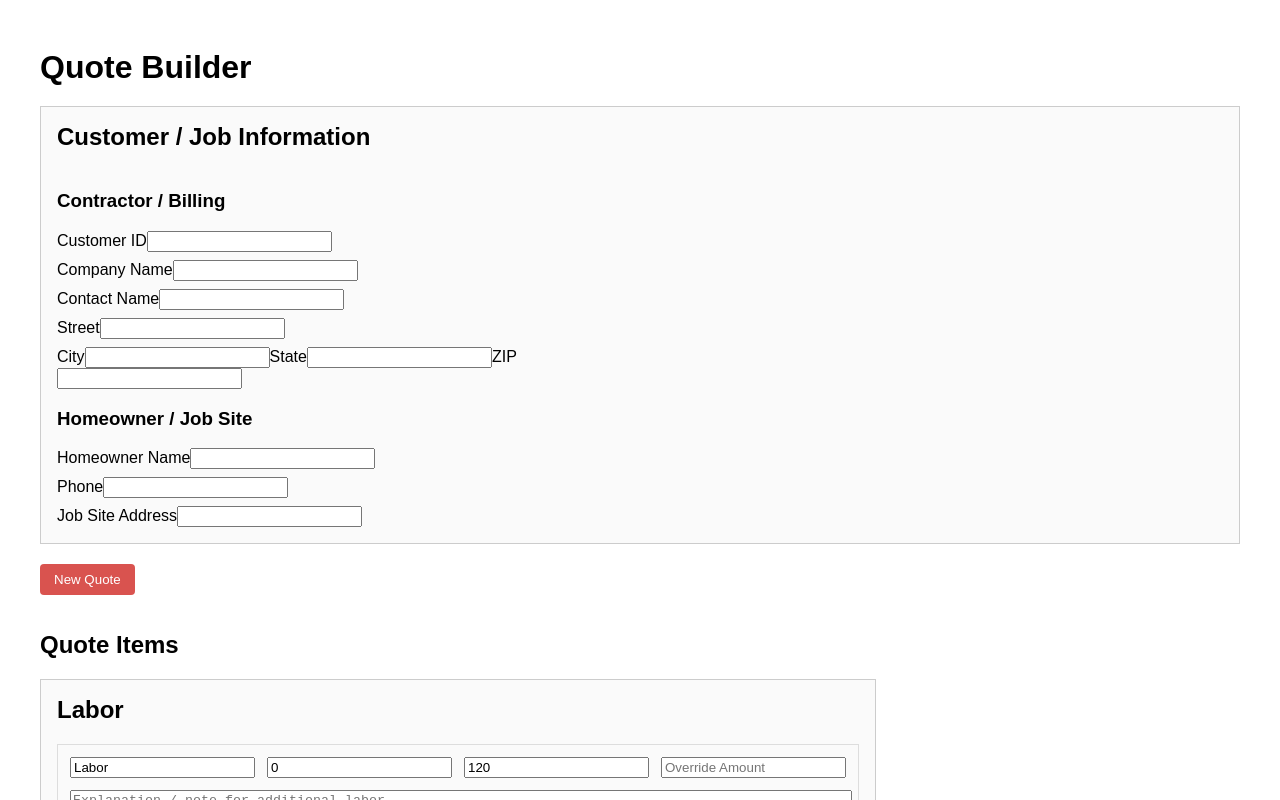
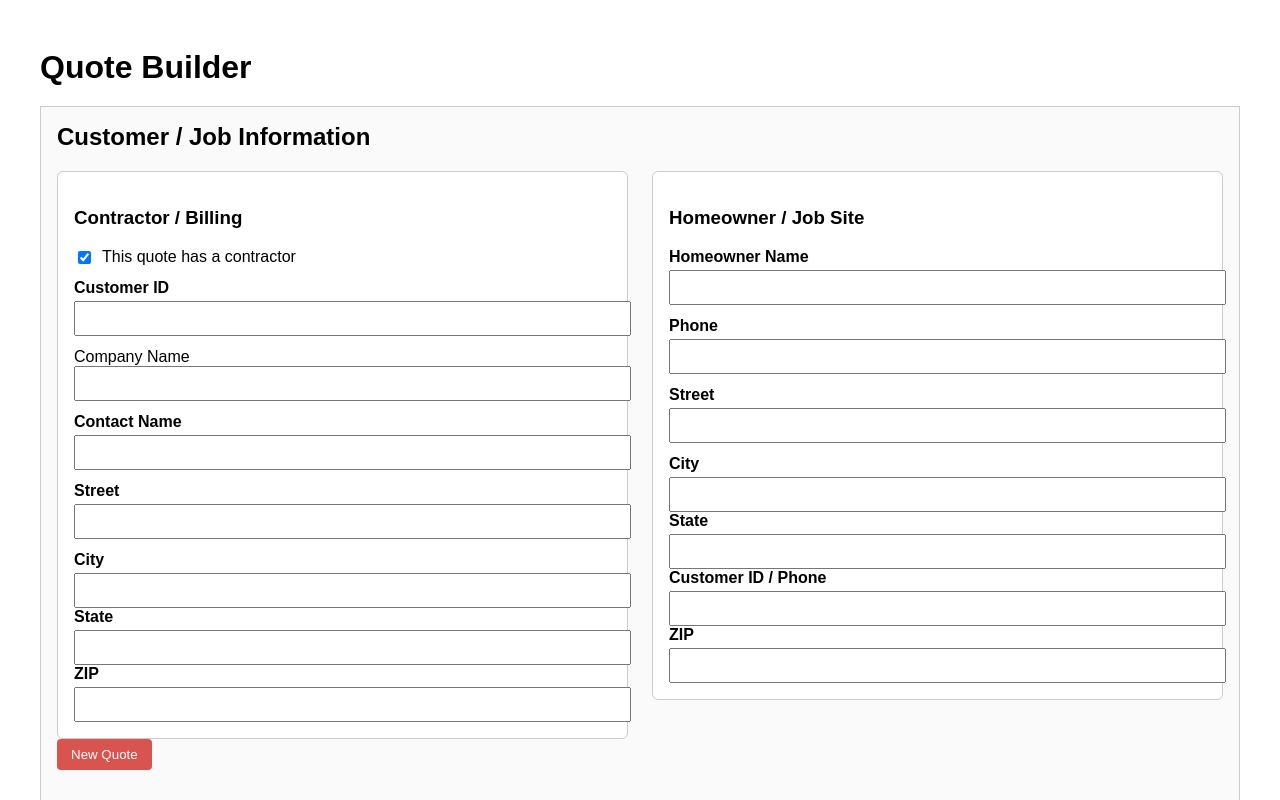
Before and after one commit to fastglassmirrorsandmore/fast-glass-app, a Next.js app: page /quote/new in a window 1280 px wide. Shown: the top 800 px of the page. Built offline with nearby package versions, Linux system fonts and the light colour scheme.

Commit message:
git commit -m "Improved customer info layout and contractor toggle"
Improved customer info layout and contractor toggle

```diff
--- a/src/app/quote/new/page.tsx
+++ b/src/app/quote/new/page.tsx
@@ -103,6 +103,7 @@ useEffect(() => {
   const [showTripCharge, setShowTripCharge] = useState(false);
   const [tripChargeMiles, setTripChargeMiles] = useState("0");
   const [tripChargeRate, setTripChargeRate] = useState("2.725");
+const [hasContractor, setHasContractor] = useState(true);
 const [contractorCustomerId, setContractorCustomerId] = useState("");
 const [contractorCompany, setContractorCompany] = useState("");
 const [contractorContact, setContractorContact] = useState("");
@@ -110,6 +111,7 @@ const [contractorStreet, setContractorStreet] = useState("");
 const [contractorCity, setContractorCity] = useState("");
 const [contractorState, setContractorState] = useState("");
 const [contractorZip, setContractorZip] = useState("");
+const [homeownerCustomerId, setHomeownerCustomerId] = useState("");
 const [homeownerName, setHomeownerName] = useState("");
 const [jobSiteAddress, setJobSiteAddress] = useState("");
 const [homeownerPhone, setHomeownerPhone] = useState("");
@@ -318,13 +320,38 @@ return (<main
 >
   <h2 style={{ marginTop: 0 }}>Customer / Job Information</h2>
 
-  <div style={{ display: "grid", gridTemplateColumns: "1fr 1fr", gap: "24px" }}>
+<div
+  style={{
+    display: "grid",
+    gridTemplateColumns: "1fr 1fr",
+    gap: "24px",
+    alignItems: "start",
+  }}
+>
     <div>
+      <div
+  style={{
+    border: "1px solid #ccc",
+    padding: "16px",
+    borderRadius: "6px",
+    background: "#fff",
+  }}
+>
       <h3>Contractor / Billing</h3>
-<div style={{ display: "grid", gap: "8px" }}>
-  <label>
+<label style={{ display: "flex", gap: "8px", alignItems: "center" }}>
+  <input
+    type="checkbox"
+    checked={hasContractor}
+    onChange={(e) => setHasContractor(e.target.checked)}
+  />
+  This quote has a contractor
+</label>
+{hasContractor && (
+  <div style={{ display: "grid", gap: "12px", marginTop: "12px" }}>
+ <label style={{ display: "grid", gap: "4px", fontWeight: 600 }}>
   Customer ID
    <input
+      style={{ width: "100%", padding: "8px" }}
       value={contractorCustomerId}
       onChange={(e) => setContractorCustomerId(e.target.value)}
     />
@@ -332,84 +359,134 @@ return (<main
 <label>
   Company Name
   <input
+    style={{ width: "100%", padding: "8px" }}
     value={contractorCompany}
     onChange={(e) => setContractorCompany(e.target.value)}
   />
 </label>
 
-<label>
+<label style={{ display: "grid", gap: "4px", fontWeight: 600 }}>
   Contact Name
  <input
+    style={{ width: "100%", padding: "8px" }}
     value={contractorContact}
     onChange={(e) => setContractorContact(e.target.value)}
   />
 </label>
 
-<label>
+<label style={{ display: "grid", gap: "4px", fontWeight: 600 }}>
   Street
   <input
+    style={{ width: "100%", padding: "8px" }}
     value={contractorStreet}
     onChange={(e) => setContractorStreet(e.target.value)}
   />
 </label>
 
 <div className="grid grid-cols-3 gap-2">
-  <label>
+  <label style={{ display: "grid", gap: "4px", fontWeight: 600 }}>
     City
     <input
+      style={{ width: "100%", padding: "8px" }}
       value={contractorCity}
       onChange={(e) => setContractorCity(e.target.value)}
     />
   </label>
 
-  <label>
+ <label style={{ display: "grid", gap: "4px", fontWeight: 600 }}>
     State
     <input
+      style={{ width: "100%", padding: "8px" }}
       value={contractorState}
       onChange={(e) => setContractorState(e.target.value)}
     />
   </label>
 
-  <label>
+  <label style={{ display: "grid", gap: "4px", fontWeight: 600 }}>
     ZIP
     <input
+      style={{ width: "100%", padding: "8px" }}
       value={contractorZip}
       onChange={(e) => setContractorZip(e.target.value)}
     />
    </label>
 </div>
 </div>
-
+)}
    </div>
 </div>
 
-    <div>
+<div
+  style={{
+    border: "1px solid #ccc",
+    padding: "16px",
+    borderRadius: "6px",
+    background: "#fff",
+  }}
+>
       <h3>Homeowner / Job Site</h3>
-<div style={{ display: "grid", gap: "8px" }}>
-
-<label>
+<div style={{ display: "grid", gap: "12px", marginTop: "12px" }}>
+<label style={{ display: "grid", gap: "4px", fontWeight: 600 }}>
   Homeowner Name
   <input
+    style={{ width: "100%", padding: "8px" }}
     value={homeownerName}
     onChange={(e) => setHomeownerName(e.target.value)}
   />
 </label>
-<label>
+<label style={{ display: "grid", gap: "4px", fontWeight: 600 }}>
   Phone
   <input
+  style={{ width: "100%", padding: "8px" }}
   value={homeownerPhone}
   onChange={(e) => setHomeownerPhone(e.target.value)}
 />
 </label>
 
-<label>
-  Job Site Address
+<label style={{ display: "grid", gap: "4px", fontWeight: 600 }}>
+  Street
   <input
-    value={jobSiteAddress}
-    onChange={(e) => setJobSiteAddress(e.target.value)}
+    style={{ width: "100%", padding: "8px" }}
+    value={jobStreet}
+    onChange={(e) => setJobStreet(e.target.value)}
   />
 </label>
 
+<div className="grid grid-cols-3 gap-2">
+  <label style={{ display: "grid", gap: "4px", fontWeight: 600 }}>
+    City
+    <input
+      style={{ width: "100%", padding: "8px" }}
+      value={jobCity}
+      onChange={(e) => setJobCity(e.target.value)}
+    />
+  </label>
+
+  <label style={{ display: "grid", gap: "4px", fontWeight: 600 }}>
+    State
+    <input
+      style={{ width: "100%", padding: "8px" }}
+      value={jobState}
+      onChange={(e) => setJobState(e.target.value)}
+    />
+  </label>
+<label style={{ display: "grid", gap: "4px", fontWeight: 600 }}>
+  Customer ID / Phone
+  <input
+    style={{ width: "100%", padding: "8px" }}
+    value={homeownerCustomerId}
+    onChange={(e) => setHomeownerCustomerId(e.target.value)}
+  />
+</label>
+  <label style={{ display: "grid", gap: "4px", fontWeight: 600 }}>
+    ZIP
+    <input
+      style={{ width: "100%", padding: "8px" }}
+      value={jobZip}
+      onChange={(e) => setJobZip(e.target.value)}
+    />
+  </label>
+</div>
 
 
     </div>
@@ -961,7 +1038,11 @@ lineTotal: calculateQuoteItemLineTotal(
 
 
       <div>
-  <button type="button" onClick={handleAddUnit}>
+  <button
+  type="button"
+  onClick={handleAddUnit}
+  style={{ padding: "8px 12px", marginRight: "8px" }}
+>
     Add Unit to Quote
   </button>
 <button
@@ -1199,6 +1280,7 @@ lineTotal: calculateQuoteItemLineTotal(
                                </div>
         </div>
       </div>
+    </div>
     </main>
   );
 }
```
Lines whose indentation alone changed are shown as unchanged.
